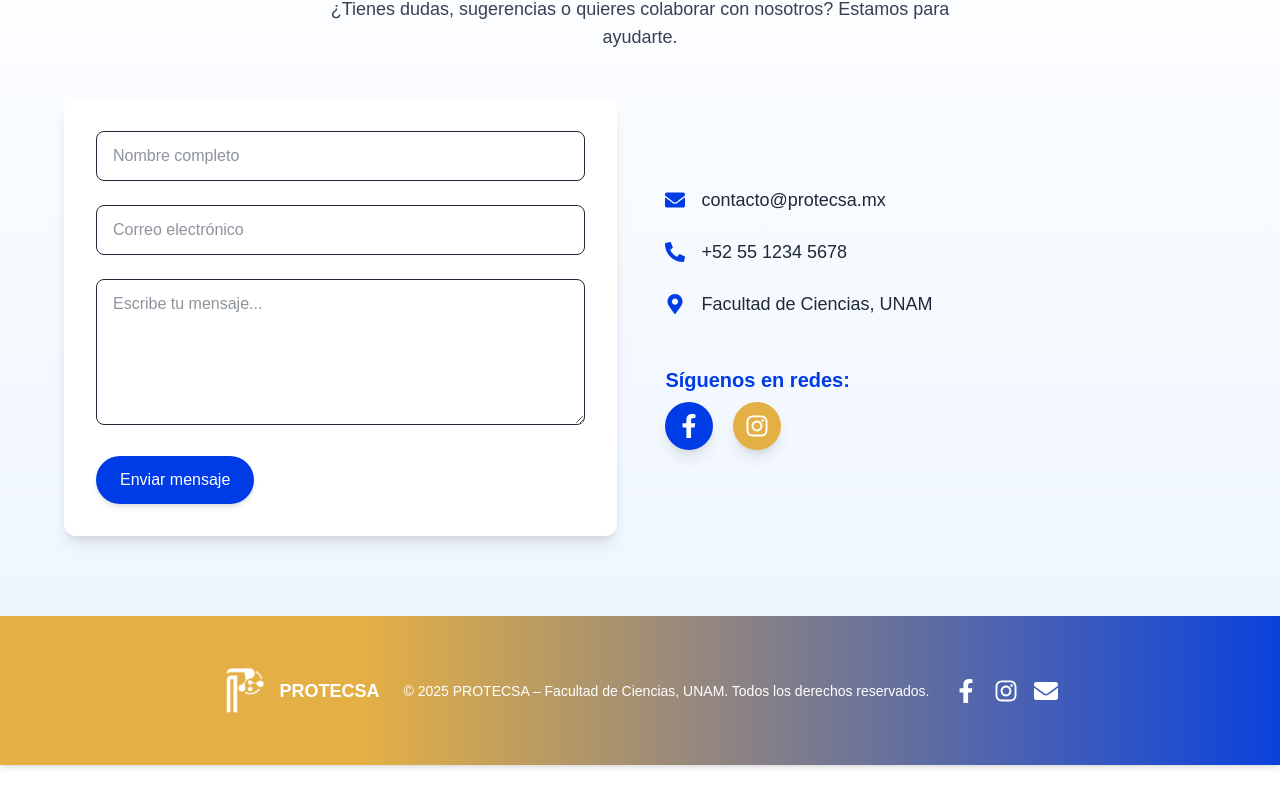
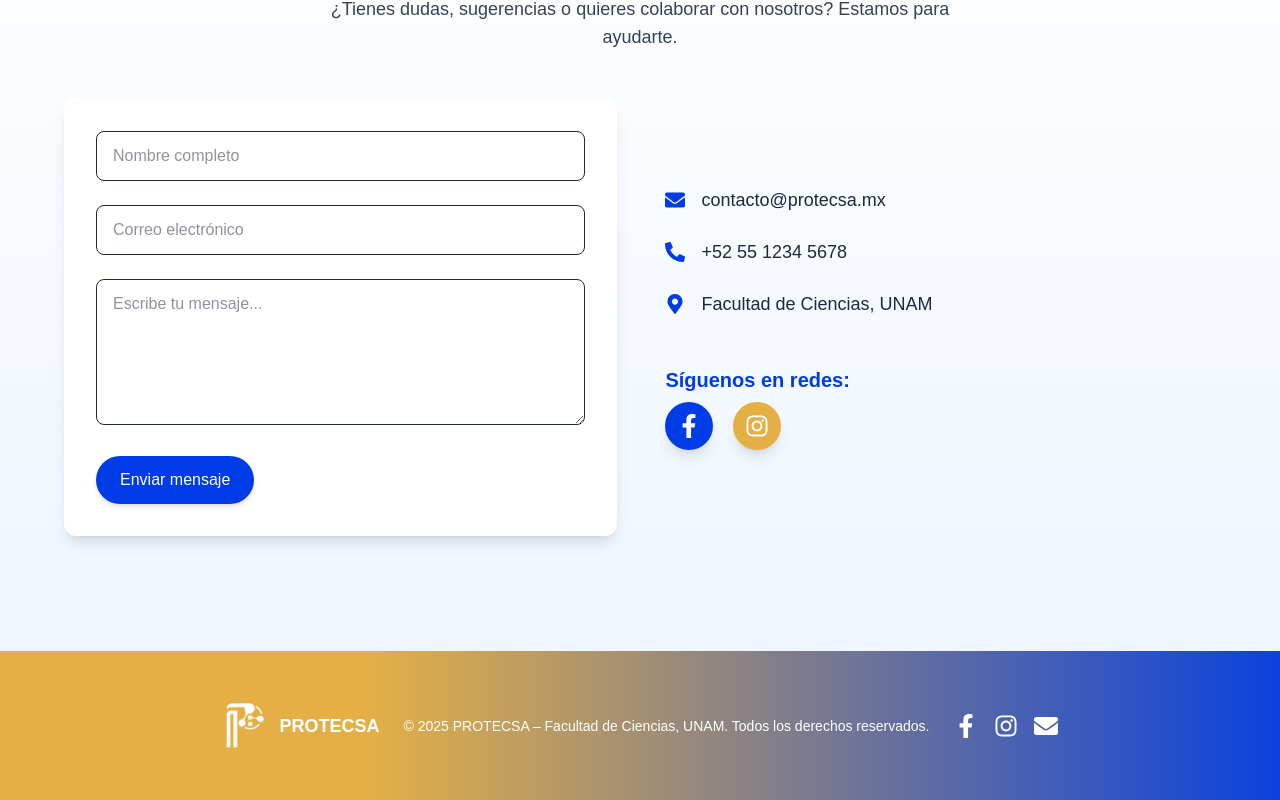
Before and after one commit to EnfrijoladaDeFrijol/protecsa-website, a Next.js app: page /contacto in a window 1280 px wide. Shown: the part 254-1054 px from the top of the page. Before the commit the page ends 1019 px from the top, so only its background shows below. Built offline with nearby package versions, Linux system fonts and the light colour scheme.

Commit message:
[FIX] Se corrigió que el footer siempre esté hasta el final de cada seccion y no haya espacios en blancos

```diff
--- a/src/app/contacto/page.tsx
+++ b/src/app/contacto/page.tsx
@@ -1,15 +1,13 @@
 import Navbar from '@/components/Navbar';
-import Footer from '@/components/Footer';
 import ContactoSection from './components/ContactoSection';
 
 export default function ContactoPage() {
   return (
     <>
       <Navbar />
-      <main>
+      <main className="min-h-screen flex flex-col flex-grow bg-gradient-to-b from-white to-blue-50">
         <ContactoSection />
       </main>
-      <Footer />
     </>
   );
 }
--- a/src/app/cursos/page.tsx
+++ b/src/app/cursos/page.tsx
@@ -5,7 +5,6 @@ import AOS from 'aos';
 import 'aos/dist/aos.css';
 
 import Navbar from '@/components/Navbar';
-import Footer from '@/components/Footer';
 import CarruselCursos from './components/CarruselCursos';
 
 export default function CursosPage() {
@@ -28,8 +27,6 @@ export default function CursosPage() {
         {/* Carrusel de cursos individuales en tarjetas animadas */}
         <CarruselCursos />
       </section>
-
-      <Footer />
     </>
   );
 }
--- a/src/app/layout.tsx
+++ b/src/app/layout.tsx
@@ -2,9 +2,8 @@ import type { Metadata, Viewport } from 'next';
 import { Geist, Geist_Mono } from 'next/font/google';
 import './globals.css';
 import AOSInit from '@/components/AOSInit';
-//import { SessionProvider } from 'next-auth/react'; // Para el incio de seison
+import Footer from '@/components/Footer';
 
-// Configuración de fuentes
 const geistSans = Geist({
   variable: '--font-geist-sans',
   subsets: ['latin'],
@@ -15,7 +14,6 @@ const geistMono = Geist_Mono({
   subsets: ['latin'],
 });
 
-// Metadata general
 export const metadata: Metadata = {
   title: 'PROTECSA',
   description: 'Sitio oficial de PROTECSA.',
@@ -24,7 +22,6 @@ export const metadata: Metadata = {
   },
 };
 
-// Configuración de viewport
 export const viewport: Viewport = {
   width: 'device-width',
   initialScale: 1,
@@ -32,7 +29,6 @@ export const viewport: Viewport = {
   userScalable: false,
 };
 
-// Layout principal
 export default function RootLayout({
   children,
 }: Readonly<{
@@ -40,9 +36,14 @@ export default function RootLayout({
 }>) {
   return (
     <html lang="es">
-      <body className={`${geistSans.variable} ${geistMono.variable} antialiased`}>
-          <AOSInit />
+      <body className={`${geistSans.variable} ${geistMono.variable} antialiased flex flex-col min-h-screen`}>
+        <AOSInit />
+
+        <main className="flex-grow">
           {children}
+        </main>
+
+        <Footer />
       </body>
     </html>
   );
--- a/src/app/mision/page.tsx
+++ b/src/app/mision/page.tsx
@@ -1,5 +1,4 @@
 import Navbar from '@/components/Navbar';
-import Footer from '@/components/Footer';
 import MisionSection from './components/MisionSection';
 
 export default function MisionPage() {
@@ -9,7 +8,6 @@ export default function MisionPage() {
       <main>
         <MisionSection />
       </main>
-      <Footer />
     </>
   );
 }
--- a/src/app/page.tsx
+++ b/src/app/page.tsx
@@ -4,7 +4,6 @@ import Navbar from '../components/Navbar';
 import Hero from '../components/Hero';
 import SobreNosotros from '../components/SobreNosotros';
 import CarruselCursos from '../components/CarruselCursos';
-import Footer from '@/components/Footer';
 
 export default function Home() {
   return (
@@ -15,7 +14,6 @@ export default function Home() {
       <SobreNosotros />
       <CarruselCursos />
 
-      <Footer />
     </>
   );
 }
--- a/src/components/Footer.tsx
+++ b/src/components/Footer.tsx
@@ -1,11 +1,11 @@
 import Image from 'next/image';
+import Link from 'next/link';
 import { FaFacebookF, FaInstagram, FaEnvelope } from 'react-icons/fa';
 
 export default function Footer() {
   return (
     <footer
-    className="animate-gradient-flow sticky top-0 z-50 text-white py-5 px-6 md:px-12 flex items-center justify-between backdrop-blur shadow-md"
-
+      className="animate-gradient-flow text-white py-5 px-6 md:px-12 flex items-center justify-between backdrop-blur shadow-md"
       style={{
         backgroundImage: `linear-gradient(to right, #003ce5, #4959ff, #E4B045, #E4B045, #003ce5)`,
       }}
@@ -13,7 +13,8 @@ export default function Footer() {
       <div className="max-w-6xl mx-auto px-6 py-8 flex flex-col md:flex-row justify-between items-center gap-6">
 
         {/* Logo + nombre */}
-        <div className="flex items-center space-x-3">
+        <Link href="/">
+          <div className="flex items-center space-x-3 cursor-pointer">
             <Image
               src="/logo_blan.png"
               alt="Logo PROTECSA"
@@ -23,6 +24,7 @@ export default function Footer() {
             />
             <span className="text-lg font-bold">PROTECSA</span>
           </div>
+        </Link>
 
         {/* Texto legal */}
         <p className="text-sm text-center md:text-left">
```
Lines whose indentation alone changed are shown as unchanged.
